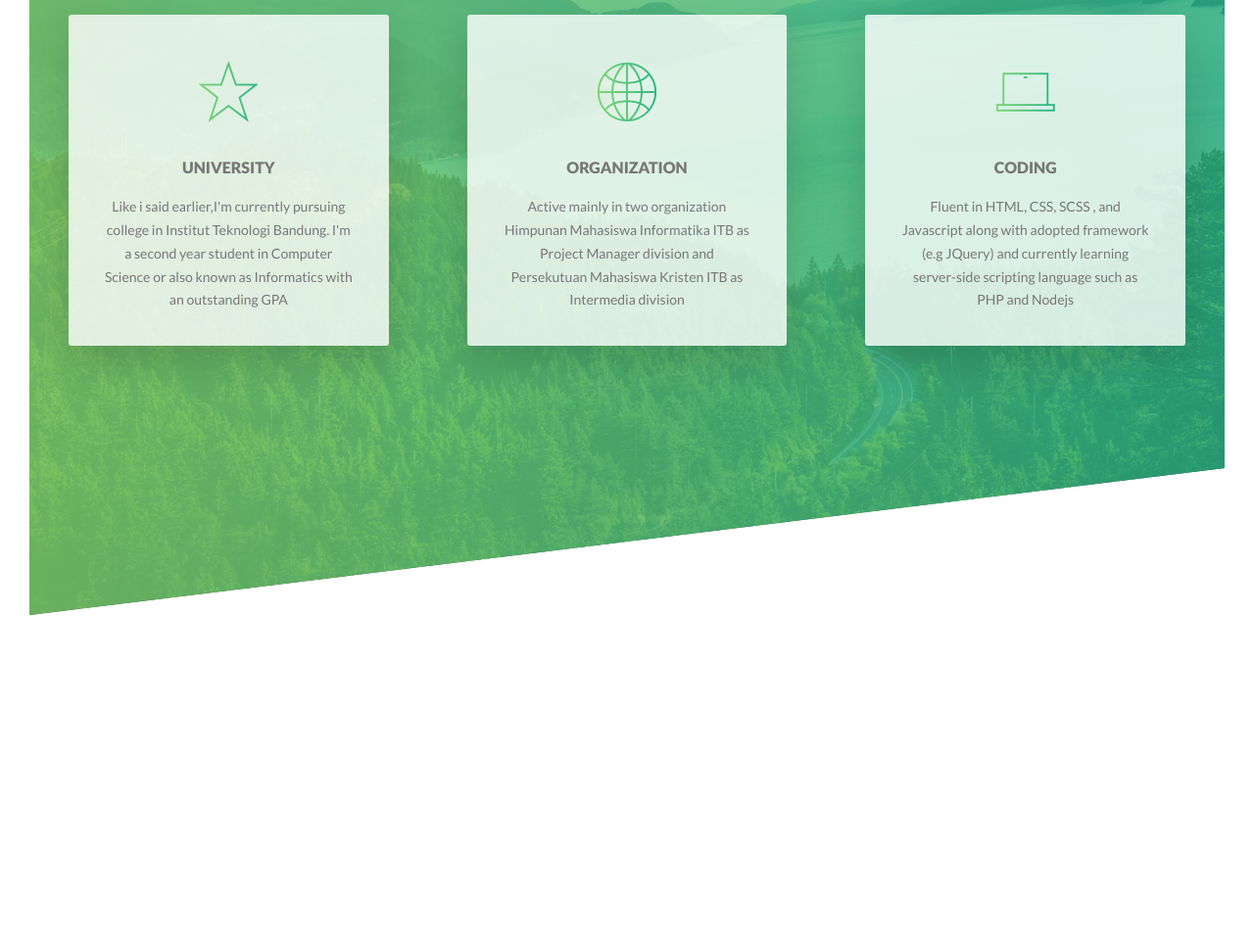
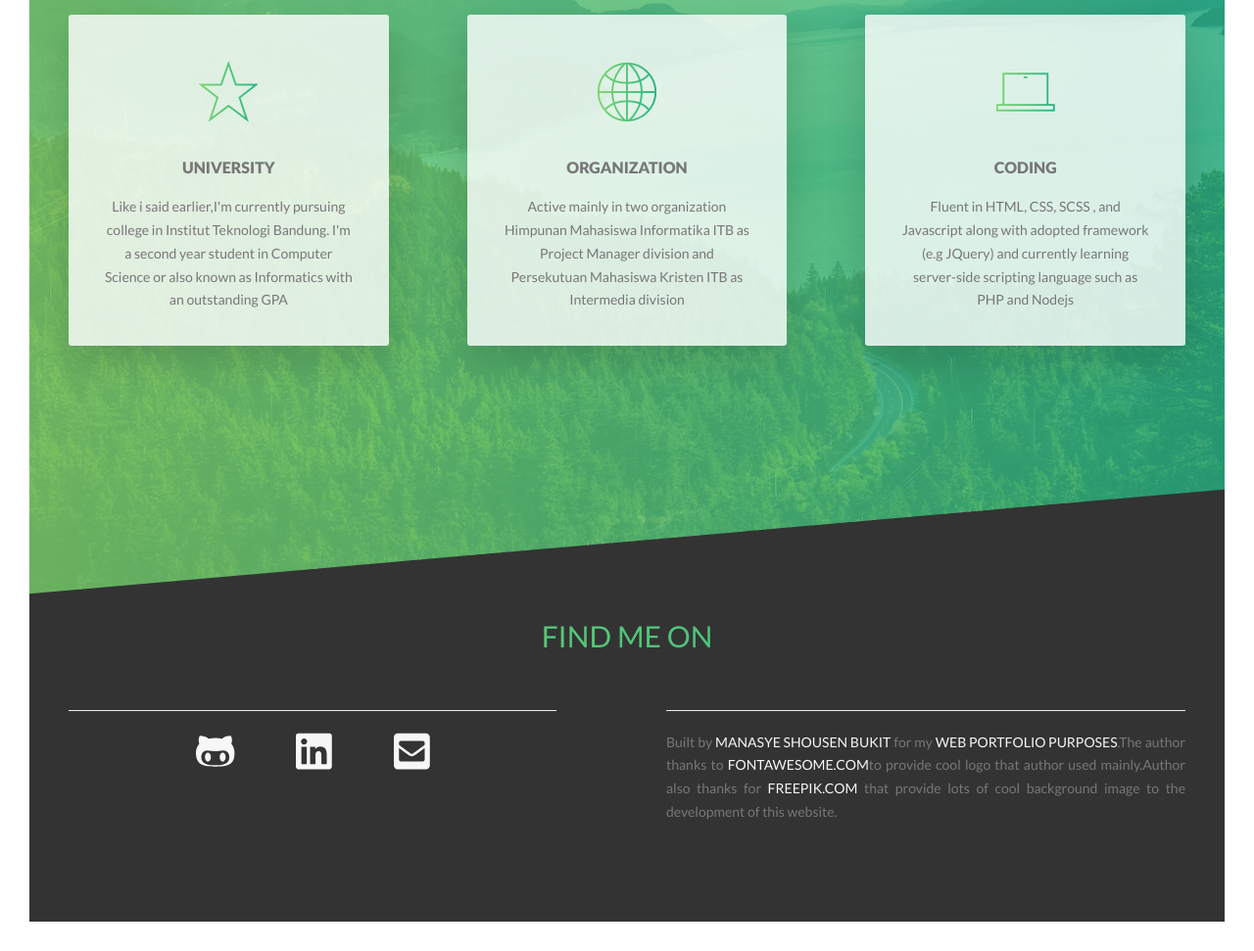
Before and after one commit to manasye/manasye.github.io, a website: page index.html in a window 1280 px wide. Shown: the part 1606-2577 px from the top of the page at 98% size. Before the commit the page ends 2234 px from the top, so only its background shows below. Drawn offline with Linux system fonts and the light colour scheme.

Commit message:
add footer

```diff
--- a/index.html
+++ b/index.html
@@ -23,7 +23,7 @@
                     <span class="heading-primary--main">Manasye Bukit</span>
                     <span class="heading-primary--subs">A computer science enthusiast</span>
                 </h1>
-                <a href="#" class="btn btn--white btn--animated">Know More About Me</a>
+                <a href="#section-about" class="btn btn--white btn--animated">Know More About Me</a>
             </div>
         </header>
 
@@ -104,8 +104,33 @@
 
                 </div>
             </section>
+        </main>
 
-        </main>
+        <footer class="footer">
+            <div class="footer__title">
+                Find Me On
+            </div>
+            <div class="row">
+                <div class="col-1-of-2">
+                    <div class="footer__navigation">
+                        <ul class="footer__list">
+                            <li class="footer__item"><a href="https://github.com/manasye" class="footer__link"><i class="fab fa-github-alt fa-3x"></i></a></li>
+                            <li class="footer__item"><a href="https://www.linkedin.com/in/manasye-shousen-bukit-833313156/" class="footer__link"><i class="fab fa-linkedin fa-3x"></i></a></li>
+                            <li class="footer__item"><a href="mailto:manasyebukit@gmail.com" class="footer__link"><i class="fas fa-envelope-square fa-3x"></i></a></li>
+                        </ul>
+                    </div>
+                </div>
+                <div class="col-1-of-2">
+                    <p class="footer__author">
+                        Built by <a href="#" class="footer__link">Manasye Shousen Bukit</a> for my
+                        <a href="#" class="footer__link">Web Portfolio purposes</a>.The author thanks to
+                        <a href="https://fontawesome.com/" class="footer__link">fontawesome.com</a>to provide cool logo that author used
+                        mainly.Author also thanks for <a href="https://www.freepik.com/" class="footer__link">freepik.com</a> that provide
+                        lots of cool background image to the development of this website.
+                    </p>
+                </div>
+            </div>
+        </footer>
 
         <!-- <div class="row">
             <div class="col-1-of-3">
--- a/sass/abstract/_variables.scss
+++ b/sass/abstract/_variables.scss
@@ -3,10 +3,12 @@ $color-primary-light : #7ed56f;
 $color-primary-dark : #28b485;
 
 $color-grey-dark: #777;
+$color-grey-dark-2: #333;
 $color-white: #fff;
 $color-black: #000;
 
 $color-grey-light-1: #f7f7f7;
+$color-grey-light-2: #eee;
 
 $grid-width: 114rem;
 $gutter-horizontal: 8rem;
--- /dev/null
+++ b/sass/layout/_footer.scss
@@ -0,0 +1,69 @@
+.footer {
+    margin-top: -10rem;
+    background-color: $color-grey-dark-2;
+    padding: 10rem 0;
+    font-size: 1.4rem;
+
+    .row {
+        margin-top: -3rem;
+    }
+
+    &__title {
+        margin-top: 7rem;
+        text-align: center;
+        margin-bottom: 8rem;
+        text-transform: uppercase;
+        font-size: 3rem;
+        background-image: linear-gradient(to right, $color-primary-light, $color-primary-dark);
+        -webkit-background-clip: text;
+        color: transparent;
+    }
+
+    &__logo {
+        width: 15rem;
+        height: auto;
+    }
+
+    &__navigation {
+        border-top: 1px solid $color-grey-light-2;
+        padding-top: 2rem;
+        display: inline-block;
+    }
+
+    &__list {
+        list-style: none;
+        text-align: center;
+        padding-left: 10rem;
+        padding-right: 10rem;
+    }
+
+    &__item {
+        display: inline-block;
+        margin-left: 3rem;
+        margin-right: 3rem;
+    }
+
+    &__link {
+        &:link,
+        &:visited{
+            color:$color-grey-light-1;
+            background-color: $color-grey-dark-2;
+            text-decoration: none;
+            text-transform: uppercase;
+            display: inline-block;
+        }
+
+        &:hover,
+        &:active {
+            color: $color-primary;
+            box-shadow: 0 1rem 2rem rgba($color-black, .4);
+            transform: rotate(5deg) scale(1.3);
+        }
+    }
+
+    &__author {
+        border-top: 1px solid $color-grey-light-2;
+        padding-top: 2rem;
+        text-align: justify;
+    }
+}
--- a/sass/main.scss
+++ b/sass/main.scss
@@ -13,4 +13,6 @@
 
 @import "layout/header";
 @import "layout/grid";
+@import "layout/footer";
+
 @import "pages/home";
--- a/sass/pages/_home.scss
+++ b/sass/pages/_home.scss
@@ -12,9 +12,9 @@
         ,rgba($color-primary-dark,0.8))
         ,url(../img/nat-10.jpg);
     background-size: cover;
-    transform: skewY(-7deg);
+    transform: skewY(-5deg);
 
     & > * {
-        transform: skewY(7deg);
+        transform: skewY(5deg);
     }
 }
```
Also changed, not shown: css/style.css.
